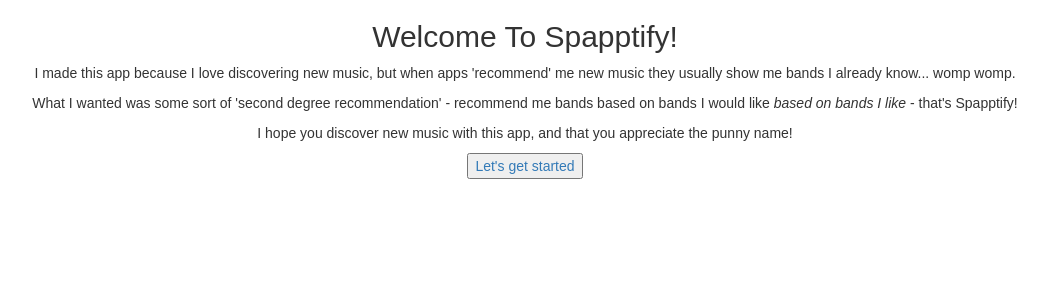
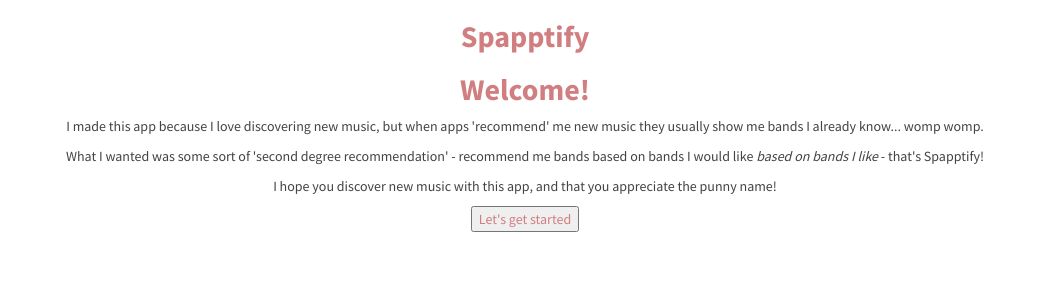
Before and after one commit to pattysc/spapptify, a React (Create React App) app: page / in a window 1280 px wide. Shown: the top 300 px of the page, without its empty margins (115-1163 px from the left). Built offline with nearby package versions, Linux system fonts and the light colour scheme.

Commit message:
lil styling

```diff
--- a/src/actions/index.js
+++ b/src/actions/index.js
@@ -40,3 +40,10 @@ export function resetPlaylist(){
     payload: []
   }
 }
+
+export function resetRecommendations(){
+  return{
+    type: 'RESET_RECOMMENDATIONS',
+    payload: []
+  }
+}
--- a/src/components/App.js
+++ b/src/components/App.js
@@ -6,7 +6,7 @@ class App extends Component {
   render() {
     return (
       <div className="App">
-        <h2> Welcome To Spapptify! </h2>
+        <h2> Spapptify </h2>
 
       {this.props.children}
 
--- a/src/components/CheckboxForm.js
+++ b/src/components/CheckboxForm.js
@@ -1,5 +1,5 @@
 import React, { Component } from 'react'
-import { getRecommendedArtists, makePlaylist, resetPlaylist } from '../actions'
+import { getRecommendedArtists, makePlaylist, resetRecommendations } from '../actions'
 import { bindActionCreators } from 'redux'
 import { connect } from 'react-redux'
 import SongWidget from './SongWidget'
@@ -28,12 +28,12 @@ class CheckboxForm extends Component {
     let artist_ids = this.selectedCheckboxes
     this.props.makePlaylist(artist_ids)
     this.selectedCheckboxes = new Set();
+    // this.props.resetRecommendations()
   }
 
   render(){
-    console.log();
     return (
-      <div>
+      <div className='checkboxForm'>
         <h3> check up to 5 options </h3>
         <form onSubmit={this.checkboxSubmit.bind(this)}>
           { this.props.recommended_artists.map((artist) => {
@@ -55,7 +55,7 @@ function mapStateToProps(state) {
 }
 
 function mapDispatchToProps(dispatch){
-  return bindActionCreators({getRecommendedArtists, makePlaylist, resetPlaylist}, dispatch)
+  return bindActionCreators({getRecommendedArtists, makePlaylist, resetRecommendations}, dispatch)
 }
 
 
--- a/src/components/SongWidget.js
+++ b/src/components/SongWidget.js
@@ -8,7 +8,7 @@ class SongWidget extends Component {
     super()
 
     this.state = {
-      // playlist: '',
+      currentIndex: 0,
       currentTrack: ''
     }
   }
@@ -16,7 +16,7 @@ class SongWidget extends Component {
   componentDidMount(){
     this.setState({
       // playlist: this.props.playlist,
-      currentTrack: this.props.playlist[Math.round(Math.random()*20)]
+      currentTrack: this.props.playlist[this.state.currentIndex]
     })
   }
 
@@ -30,7 +30,7 @@ class SongWidget extends Component {
     let string = `https://embed.spotify.com/?uri=spotify:track:${this.state.currentTrack}`
 
     return (
-      <div>
+      <div className='songWidget'>
         <div>
           <iframe src={string} width="300" height="380"></iframe>
         </div>
--- a/src/components/SpapptifyApp.js
+++ b/src/components/SpapptifyApp.js
@@ -18,9 +18,11 @@ class SpapptifyApp extends Component {
   render() {
     return (
       <div className="SpapptifyApp">
-        <UserInput/>
-        {this.props.recommended_artists.length > 0 && <CheckboxForm/>}
-        {this.props.playlist.length > 0 && <SongWidget/>}
+          <UserInput/>
+          <div id="grid">
+          {this.props.recommended_artists.length > 0 && <CheckboxForm/>}
+          {this.props.playlist.length > 0 && <SongWidget/>}
+        </div>
       </div>
     );
   }
--- a/src/components/UserInput.js
+++ b/src/components/UserInput.js
@@ -27,7 +27,11 @@ class UserInput extends Component {
     return (
       <div>
         <form onSubmit={this.artistSubmit.bind(this)}>
-          <h3>give me an artist you like</h3><br/>
+          <div id="grid">
+            <div><h3>Give me one of your favorite artists</h3></div>
+            <div><h3>lol</h3></div>
+          </div>
+          <br/>
           <input type='text' onChange={this.handleChange.bind(this)} value={this.state.query} />
           <input type='submit' />
         </form>
--- a/src/components/Welcome.js
+++ b/src/components/Welcome.js
@@ -5,6 +5,9 @@ class App extends Component {
   render() {
     return (
       <div className="Welcome">
+
+        <h2> Welcome! </h2>
+
         <p> I made this app because I love discovering new music, but when apps 'recommend' me new music they usually show me bands I already know... womp womp.</p>
 
         <p> What I wanted was some sort of 'second degree recommendation' - recommend me bands based on bands I would like <i> based on bands I like</i> - that's Spapptify! </p>
--- a/src/index.css
+++ b/src/index.css
@@ -1,5 +1,44 @@
+@import url('https://fonts.googleapis.com/css?family=Source+Sans+Pro:700,400');
+
 body {
-  margin: 0;
-  padding: 0;
-  font-family: sans-serif;
+  font-family: 'Source Sans Pro', sans-serif;
+  font-weight: 400;
+  background-color: #FFF;
+  color: #434343;
 }
+
+h2{
+  font-family: 'Source Sans Pro', sans-serif;
+  font-weight: 700;
+  color: #d17e81;
+}
+
+h1:hover{
+  color:#99373a
+}
+
+a{
+  text-decoration: none;
+  color: #d17e81;
+}
+
+a:hover{
+  color:#99373a
+}
+
+#grid{
+  display: grid;
+  grid-template-columns: 400px 400px
+  /*clear: both;
+  text-align: center;*/
+}
+
+/*#grid .checkboxForm{
+  padding: 10px;
+  float: left;
+}
+
+#grid .songWidget{
+  float: right;
+  vertical-align: middle;
+}*/
--- a/src/reducers/recommendedArtistsReducer.js
+++ b/src/reducers/recommendedArtistsReducer.js
@@ -1,6 +1,8 @@
 export default function artistsReducer(state=[], action){
   switch (action.type) {
     case 'GET_RECOMMENDED_ARTISTS':
+      return action.payload
+    case 'RESET_RECOMMENDATIONS':
       return action.payload
     default:
       return state
```
